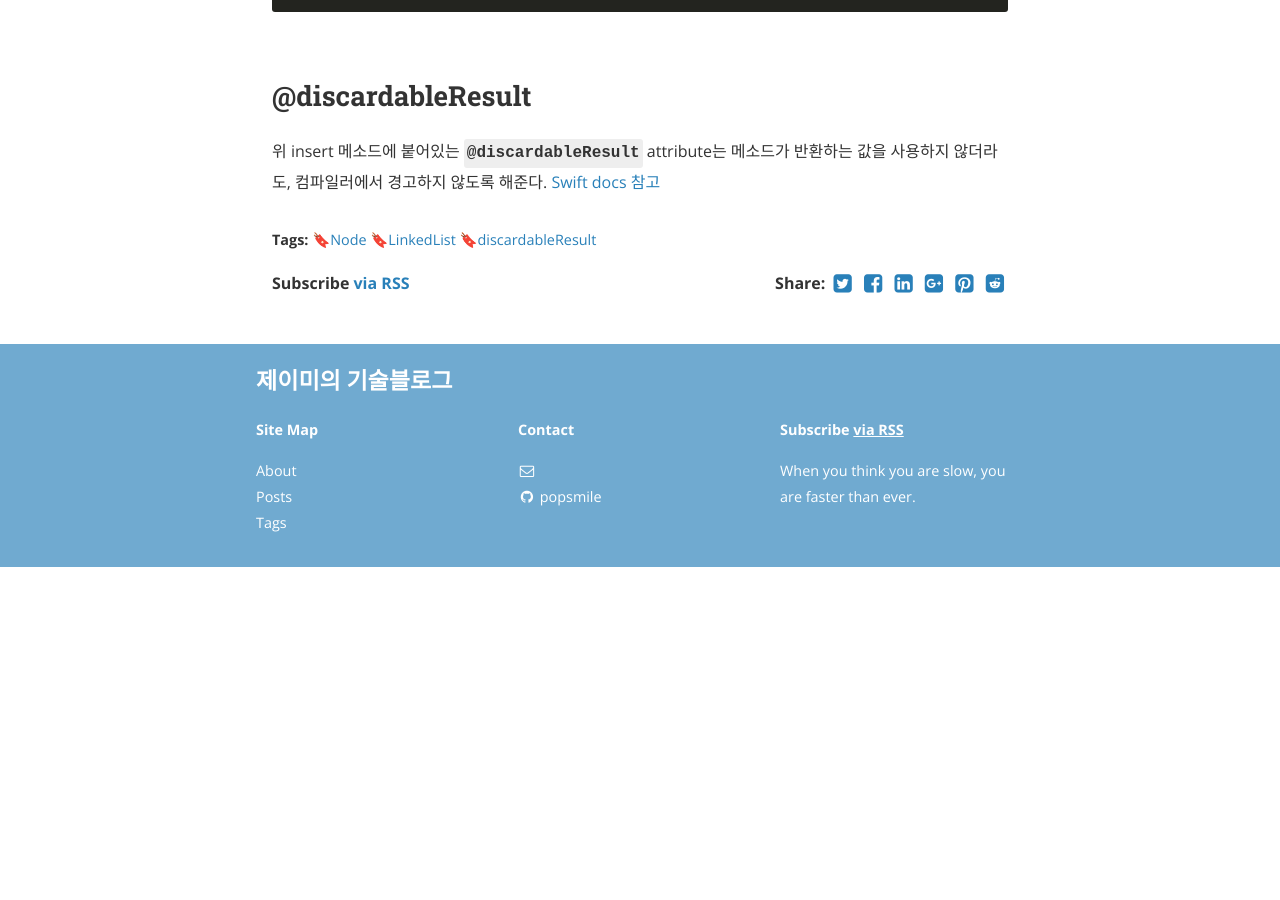
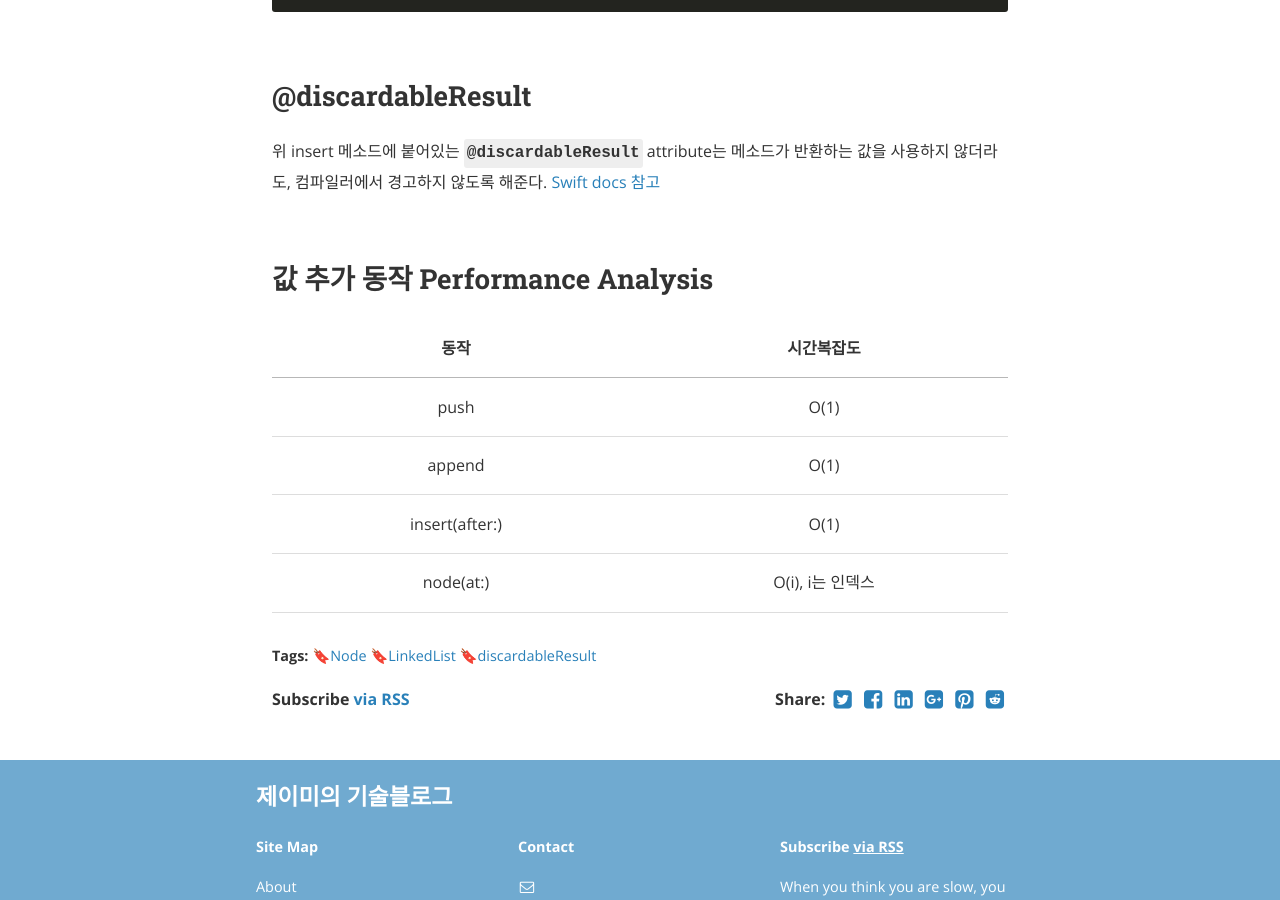
Before and after one commit to popsmile/popsmile.github.io, a Jekyll site: the page built from _posts/2019-01-20-TIL.markdown, in a window 1280 px wide and 900 px high, scrolled down 3384 px. Built offline with Jekyll 4.4.1, drawn with Linux system fonts in a browser that asks for light colours; nearby versions of some CDN libraries; before the commit the page ends 3951 px from its top, so only the background shows below that.

Commit message:
Add: contents to the TIL

```diff
--- a/_posts/2019-01-20-TIL.markdown
+++ b/_posts/2019-01-20-TIL.markdown
@@ -122,3 +122,14 @@ public mutating func insert(_ value: Value, after node: Node<Value>) -> Node<Val
 ## @discardableResult
 
 위 insert 메소드에 붙어있는 **`@discardableResult`** attribute는 메소드가 반환하는 값을 사용하지 않더라도, 컴파일러에서 경고하지 않도록 해준다. [Swift docs 참고](https://docs.swift.org/swift-book/ReferenceManual/Attributes.html)
+
+<br>
+
+## 값 추가 동작 Performance Analysis
+
+|      동작      |    시간복잡도    |
+| :------------: | :--------------: |
+|      push      |       O(1)       |
+|     append     |       O(1)       |
+| insert(after:) |       O(1)       |
+|   node(at:)    | O(i), i는 인덱스 |
```
